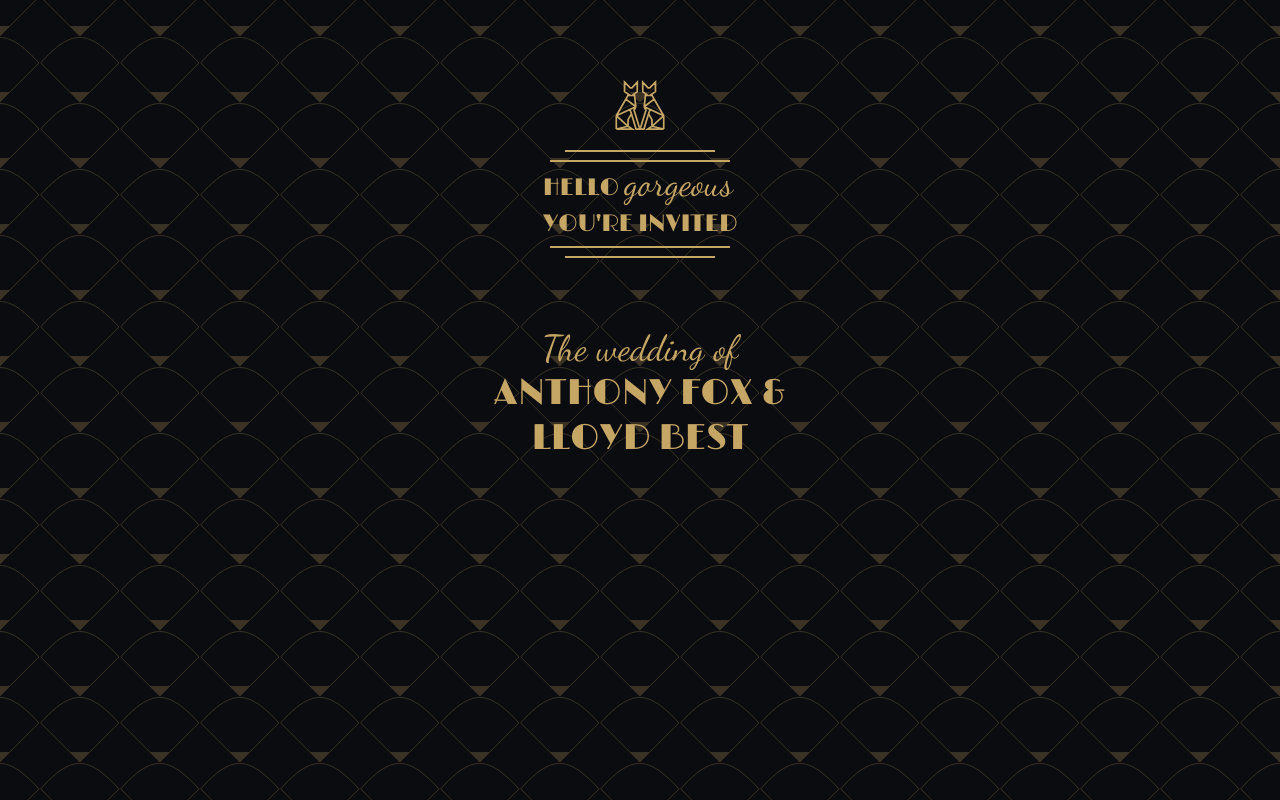
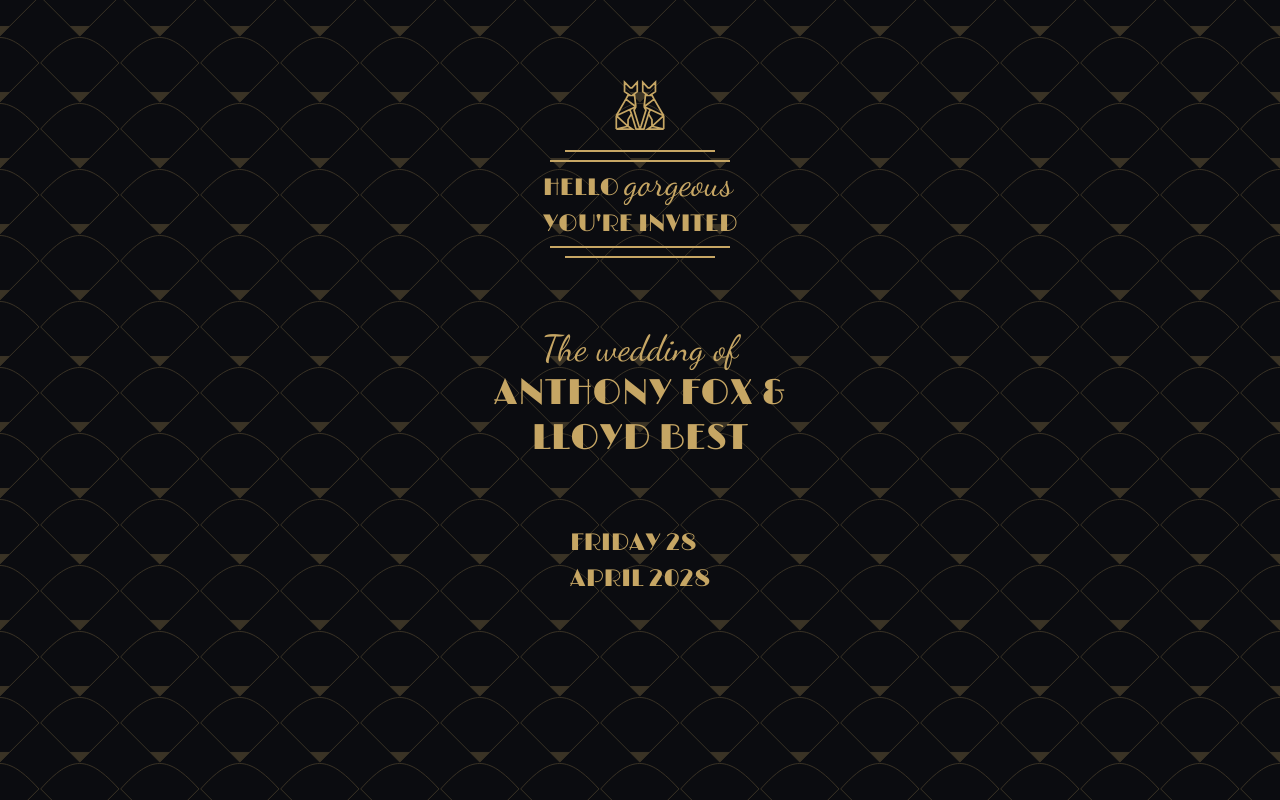
Before and after one commit to MattElcock/BestFoxWedding, a Next.js app: page / in a window 1280 px wide. Built offline with nearby package versions, Linux system fonts and the light colour scheme.

Commit message:
wedding date

```diff
--- a/src/app/page.css
+++ b/src/app/page.css
@@ -54,3 +54,10 @@
   display: block;
   font-family: var(--font-dancing-script);
 }
+
+.wedding-date {
+  color: var(--color-secondary);
+  font-size: 24px;
+  font-family: var(--font-limelight);
+  line-height: 36px;
+}
--- a/src/app/page.tsx
+++ b/src/app/page.tsx
@@ -37,11 +37,24 @@ const WeddingTitle = () => {
   );
 };
 
+const WeddingDate = () => {
+  return (
+    <div className="wedding-date">
+      <p>
+        FRIDAY 28
+        <br />
+        APRIL 2028
+      </p>
+    </div>
+  );
+};
+
 export default function Home() {
   return (
     <div className="page-container">
       <YouAreInvited />
       <WeddingTitle />
+      <WeddingDate />
     </div>
   );
 }
```
